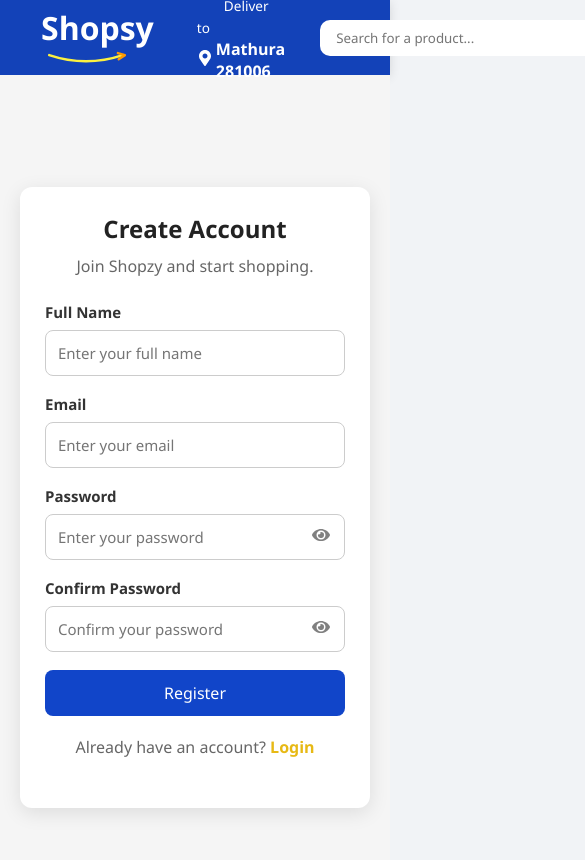
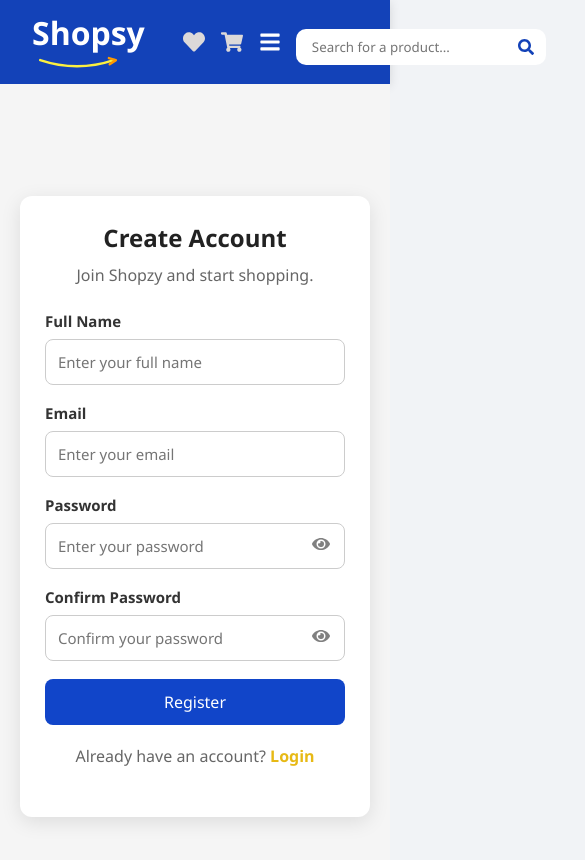
Before and after one commit to jayantt19/Shopsy-website, a React (Vite) app in the folder client/: page /register in a window 390 px wide. Shown: the top 860 px of the page, 585 px wide, since content can reach past the window. Built offline with nearby package versions, Linux system fonts and the light colour scheme.

Commit message:
first commit

```diff
--- a/client/src/Components/Navbar.css
+++ b/client/src/Components/Navbar.css
@@ -9,15 +9,18 @@ body{
 }
 
 .navbar{
-    height: 75px;
+    min-height:75px;
     background-color: rgb(19, 66, 184);
-    /* width: 100vw; */
-    color: white;
-    display: flex;
-    align-items: center;
-     justify-content: space-between;
-     padding: 0 24px;
-     gap: 20px;
+    color:white;
+
+    display:flex;
+    align-items:center;
+    justify-content:space-between;
+    gap:20px;
+
+    padding:12px 24px;
+    flex-wrap:wrap;
+
     box-shadow:0 2px 10px rgba(0,0,0,.12);
 }
 
@@ -34,7 +37,8 @@ body{
 }
 
 .location{
-    margin: 15px;
+     margin:0;
+    white-space:nowrap;
 }
 
 .deliever{
@@ -56,11 +60,14 @@ body{
 }
 
 .search-bar{
-    display: flex;
+    display:flex;
+    flex:1;
+    min-width:250px;
+    max-width:600px;
 }
 
 .search{
-    width: 500px;
+    width:100%;
     height: 36px;
     padding: 0px 16px 0px 16px;
     border:none;
@@ -120,6 +127,7 @@ body{
     font-size: 18px;
     font-weight: 500;
     cursor: pointer;
+     position:relative;
 }
 
 .cart:hover{
@@ -158,46 +166,116 @@ body{
 }
 
 .wishlist-count{
-    position: absolute;
-    top: 20px;
-    right: 135px;
-    width: 18px;
-    height: 18px;
-    border-radius: 50%;
-    background: red;
-    color: white;
-    font-size: 11px;
-    display: flex;
-    justify-content: center;
-    align-items: center;
+    position:absolute;
+    top:-8px;
+    right:-12px;
+
+    width:18px;
+    height:18px;
+    border-radius:50%;
+
+    background:red;
+    color:white;
+
+    display:flex;
+    justify-content:center;
+    align-items:center;
+
+    font-size:11px;
+}
+@media (max-width: 992px){
+
+    .navbar{
+        gap:15px;
+    }
+
+    .search-bar{
+        order:3;
+        width:100%;
+        max-width:100%;
+    }
+
+    .search{
+        width:100%;
+    }
+
+    .location{
+        display:none;
+    }
 }
 
-.panel{
-    height: 50px;
-    background-color: white;
-    display: flex;
-    align-items:center;
-    justify-content: center;
-    font-size: 16px;
-
-    /* padding: 40px; */
+.menu-btn{
+    display:none;
 }
 
-.panel-item{
-    position:relative;
-    color:#094aac;
-    font-weight:500;
-     padding:15px 18px;
-     text-decoration: none;
+.mobile-menu{
+    display:none;
+}
+@media(max-width:576px){
 
+.navbar{
+
+    padding:10px 15px;
+    flex-wrap:nowrap;
 }
 
-.panel-item:hover {
-
-    color: #1c72fc;
-
+.location{
+    display:none;
 }
 
-.panel-item:hover::after {
-    transform: scaleX(1);
+.login{
+    display:none;
 }
+
+.search-bar{
+
+    order:2;
+    width:100%;
+    margin-top:10px;
+}
+
+.wishlist-text,
+.cart-text{
+    display:none;
+}
+
+.wishlist svg,
+.cart svg{
+
+    font-size:22px;
+}
+
+.menu-btn{
+
+    display:flex;
+    align-items:center;
+    justify-content:center;
+
+    background:none;
+    border:none;
+
+    color:white;
+    font-size:22px;
+    cursor:pointer;
+}
+
+.mobile-menu{
+
+    display:flex;
+    flex-direction:column;
+
+    background:white;
+
+    padding:15px;
+    gap:15px;
+
+    box-shadow:0 2px 10px rgba(0,0,0,.15);
+}
+
+.mobile-link{
+
+    text-decoration:none;
+    color:#333;
+    font-weight:600;
+}
+}
--- a/client/src/Components/Navbar.jsx
+++ b/client/src/Components/Navbar.jsx
@@ -7,13 +7,15 @@ import { Link } from 'react-router-dom';
 import { FaShoppingCart } from "react-icons/fa";
 import { FaUser } from "react-icons/fa";
 import { FaHeart } from "react-icons/fa";
+import { FaBars } from "react-icons/fa";
+import { useState } from "react";
 import { FaChevronDown } from "react-icons/fa";
 import { FaMapMarkerAlt } from "react-icons/fa";
 import { WishlistContext } from "../context/WishlistContext"
 const Navbar = ({ searchTerm, setSearchTerm }) => {
  const { cart } = useContext(CartContext);
  const { wishlist } = useContext(WishlistContext);
-
+const [menuOpen, setMenuOpen] = useState(false);
 const wishlistCount = wishlist.length;
   const cartCount = cart.reduce(
     (total, item) => total + item.quantity,
@@ -64,23 +66,52 @@ const wishlistCount = wishlist.length;
            <button className='login'>Login</button>
         </Link>
       <Link to="/wishlist" className="wishlist">
-      Wishlist
+    <FaHeart />
+    <span className="wishlist-text">Wishlist</span>
+
     {wishlistCount > 0 && (
-      <span className="wishlist-count">
-        {wishlistCount}
-      </span>
+        <span className="wishlist-count">{wishlistCount}</span>
     )}
 </Link>
-        <Link  to="/cart" className='cart'>
-          <div className="cart-icon">
-  <FaShoppingCart />
 
-  {cartCount > 0 && (
-  <span className="cart-count">{cartCount}</span>
+<Link to="/cart" className="cart">
+    <div className="cart-icon">
+        <FaShoppingCart />
+        {cartCount > 0 && (
+            <span className="cart-count">{cartCount}</span>
+        )}
+    </div>
+
+    <span className="cart-text">Cart</span>
+</Link>
+        <button
+  className="menu-btn"
+  onClick={() => setMenuOpen(!menuOpen)}
+>
+  <FaBars />
+</button>
+      </div>
+      {menuOpen && (
+  <div className="mobile-menu">
+
+    <Link to="/login" className="mobile-link">
+      Login
+    </Link>
+
+    <Link to="/wishlist" className="mobile-link">
+      Wishlist
+    </Link>
+
+    <Link to="/cart" className="mobile-link">
+      Cart
+    </Link>
+
+    <div className="mobile-location">
+      📍 Mathura 281006
+    </div>
+
+  </div>
 )}
-</div>Cart
-        </Link>
-      </div>
       </header>
     </>
   );
```
